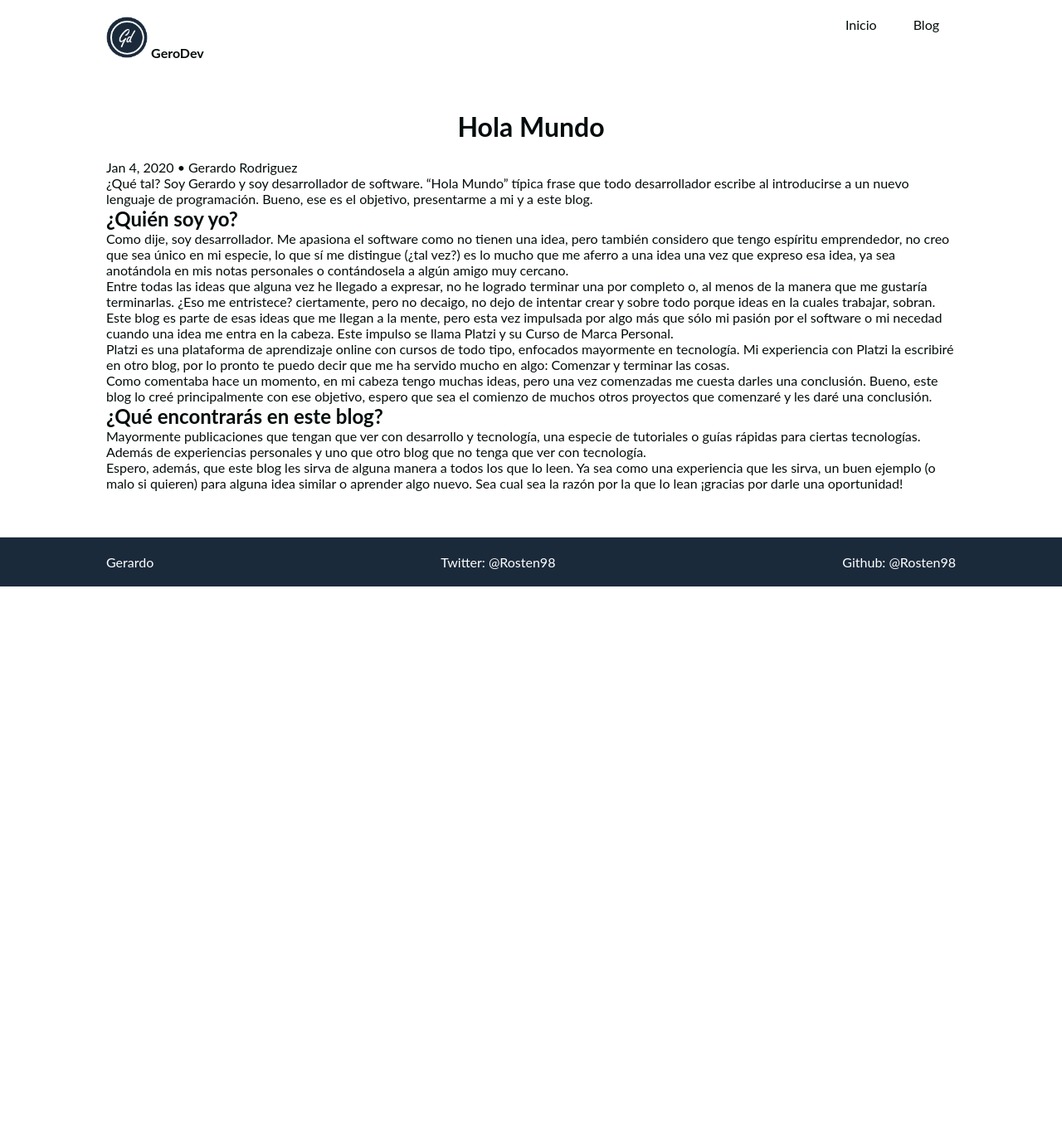
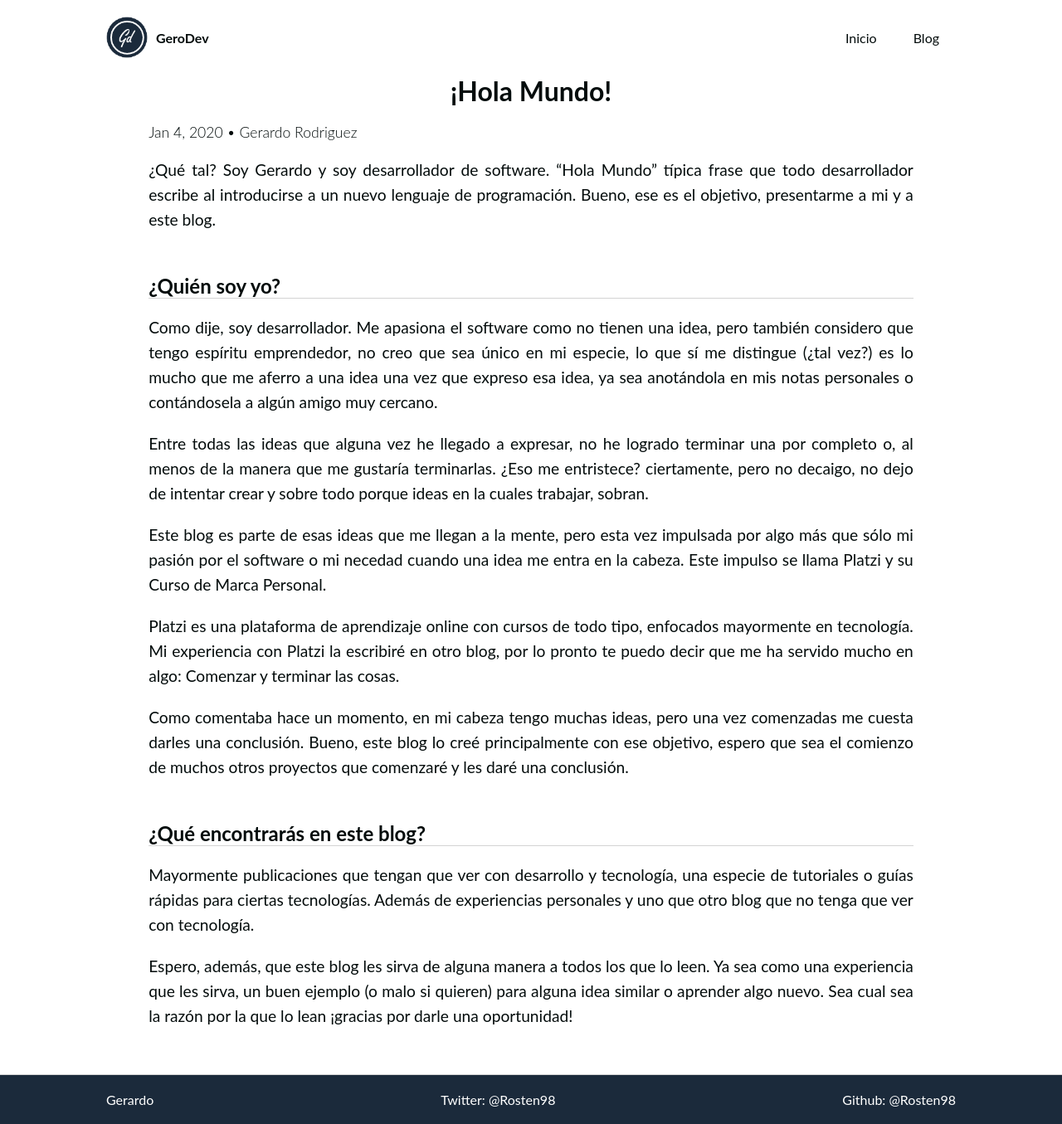
Before and after one commit to Rosten98/gerodev, a Jekyll site: the page built from _posts/2020-01-03-hola-mundo.md, in a window 1280 px wide. Shown: the whole page at 83% size. Built offline with Jekyll 4.4.1, drawn with Linux system fonts in a browser that asks for light colours; some web fonts are replaced; before the commit the page ends 900 px from its top, so only the background shows below that.

Commit message:
Changed styles

```diff
--- a/_includes/header.html
+++ b/_includes/header.html
@@ -1,11 +1,7 @@
 <nav class="nav">
 	<div class="logo">
-		{% for image in site.static_files %}
-		  {% if image.path contains 'assets/images/gd1.png' %}
-	    		<a href="/"><img src="{{ image.path }}" alt="Imágen del sitio" width="50px" height="50px"></a>
-		  {% endif %}
-		{% endfor %}
-		<a href="/"><b>GeroDev</b></a>
+		<a href="/"><img src="{{ site.base }}/assets/images/gd1.png" alt="Imágen del sitio" width="50px" height="50px"></a>
+		<a href="/" class="logo-name"><b>GeroDev</b></a>
 	</div>
 	<ul>
 		<li><a href="{{ '/' | prepend: site.baseurl }}">Inicio</a></li>
--- a/_layouts/post.html
+++ b/_layouts/post.html
@@ -2,10 +2,15 @@
 layout: default
 ---
 
-<h2>{{ page.title }}</h2>
-<time>
-  {{ page.date | date: "%b %-d, %Y" }}{% if page.author %} • {{ page.author }}{% endif %}{% if
-  page.meta %} • {{ page.meta }}{% endif %}
-</time>
-
-{{ content }}
+<div class="post">
+  <div class="post-title">
+    <h1>{{ page.title }}</h1>
+    <time>
+      {{ page.date | date: "%b %-d, %Y" }}{% if page.author %} • {{ page.author }}{% endif %}{% if
+        page.meta %} • {{ page.meta }}{% endif %}
+    </time>
+  </div>
+  <div class="post-content">
+    {{ content }}
+  </div>
+</div>
--- a/_posts/2020-01-03-hola-mundo.md
+++ b/_posts/2020-01-03-hola-mundo.md
@@ -21,7 +21,7 @@
 
 Como comentaba hace un momento, en mi cabeza tengo muchas ideas, pero una vez comenzadas me cuesta darles una conclusión. Bueno, este blog lo creé principalmente con ese objetivo, espero que sea el comienzo de muchos otros proyectos que comenzaré y les daré una conclusión.
 
-### ¿Qué encontrarás en este blog?
+## ¿Qué encontrarás en este blog?
 Mayormente publicaciones que tengan que ver con desarrollo y tecnología, una especie de tutoriales o guías rápidas para ciertas tecnologías. Además de experiencias personales y uno que otro blog que no tenga que ver con tecnología.
 
 Espero, además, que este blog les sirva de alguna manera a todos los que lo leen. Ya sea como una experiencia que les sirva, un buen ejemplo (o malo si quieren) para alguna idea similar o aprender algo nuevo. Sea cual sea la razón por la que lo lean ¡gracias por darle una oportunidad!
--- a/_sass/_layout.scss
+++ b/_sass/_layout.scss
@@ -6,17 +6,24 @@
 }
 html, body{
   min-height: 100%;
-  min-width: 100%;
+  width: 100%;
 }
 
 nav{
   display: flex;
   justify-content: space-between;
   align-content: space-between;
-  padding: 20px 10% 40px 10%;
-
+  padding: 20px 10%;
+  .logo{
+      display: flex;
+      align-content: flex-end;
+      a.logo-name{
+          margin: auto 10px;
+      }
+  }
   ul{
     list-style: none;
+    margin: auto 0;
     li{
       display: inline-block;
       a{
@@ -32,14 +39,9 @@
 a:hover{
   color: $link-color;
 }
-h1, h2{
-  margin: 20px 0;
+h1{
+  margin: 0 0 20px 0;
   text-align: center;
-  font-size: 2rem;
-}
-h3{
-  display: inline-block;
-  font-size: 1.5rem;
 }
 
 .jumbotron{
@@ -60,14 +62,14 @@
 .division-container{
   margin: 30px 0;
   padding: 10px 50px;
-  h3{
+  h2{
     width: 100%;
     margin-bottom: 30px;
     border-bottom: 1px dashed lightgrey;
   }
-
   ul{
     list-style: none;
+    font-size: 1.1rem;
     li{
       width: 100%;
       padding: 5px;
@@ -77,6 +79,7 @@
     }
   }
 }
+
 div.card span{
   font-weight: normal;
   font-size: 0.8rem;
@@ -132,6 +135,27 @@
   color: $font-color
 }
 
+.post{
+  padding: 0 5%;
+  time{
+    text-align: center;
+    font-size: 1.1rem;
+    font-weight: 300;
+  }
+  p{
+    margin: 20px 0;
+    font-size: 1.2rem;
+    line-height: 30px;
+    text-align: justify;
+  }
+  h2,h3{
+    margin: 50px 0 20px 0;
+  }
+  h2{
+    border-bottom: 1px solid rgb(211, 211, 211);
+  }
+}
+
 footer{
   background-color: $main-dark;
   border-top: 1px solid lightgrey;
--- a/index.html
+++ b/index.html
@@ -5,7 +5,7 @@
 layout: default
 ---
 
-<h2>Bienvenido</h2>
+<h1>Bienvenido</h1>
 
 <div class="jumbotron">
   <p>
@@ -15,7 +15,7 @@
 </div>
 
 <div class="division-container">
-  <h3>Últimas publicaciones</h3>
+  <h2>Últimas publicaciones</h2>
   <ul>
     {% for post in site.posts limit:3%}
         <a href="{{ post.url }}">
@@ -31,7 +31,7 @@
 </div>
 
 <div class="division-container">
-  <h3>Recursos extra</h3>
+  <h2>Recursos extra</h2>
   <ul>
     <a href="https://www.taniarascia.com/" target="_blank"><li>Tania Rascia blogspot</li></a>
     <a href="https://htmlreference.io/" target="_blank"><li>HTML Reference</li></a>
```
Also changed, not shown: other parts of _posts/2020-01-03-hola-mundo.md (+3 -3 lines).
